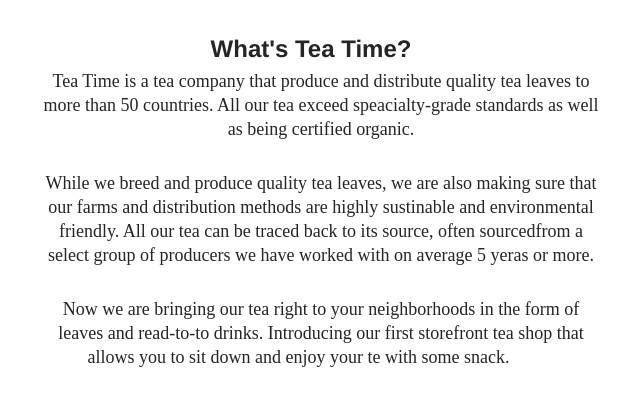
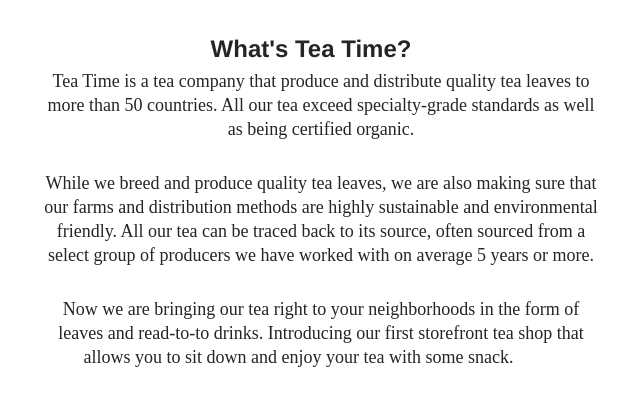
Before and after one commit to tommyli97/TommyLi_FoCoSite, a plain HTML site: page index.html in a window 1280 px wide. Shown: the part 843-1262 px from the top of the page, 319-959 px from the left. Drawn offline with Linux system fonts and the light colour scheme; a script that the page names is missing.

Commit message:
Update index.html

```diff
--- a/index.html
+++ b/index.html
@@ -32,13 +32,13 @@
 <div class="article">
 		<h3>What's Tea Time?&nbsp; &nbsp;</h3>
 				<p>
-					Tea Time is a tea company that produce and distribute quality tea leaves to more than 50 countries. All our tea exceed speacialty-grade standards as well as being certified organic.
+					Tea Time is a tea company that produce and distribute quality tea leaves to more than 50 countries. All our tea exceed specialty-grade standards as well as being certified organic.
 				</p>
 				<p>
-					While we breed and produce quality tea leaves, we are also making sure that our farms and distribution methods are highly sustinable and environmental friendly. All our tea can be traced back to its source, often sourcedfrom a select group of producers we have worked with on average 5 yeras or more.
+					While we breed and produce quality tea leaves, we are also making sure that our farms and distribution methods are highly sustainable and environmental friendly. All our tea can be traced back to its source, often sourced from a select group of producers we have worked with on average 5 years or more.
 				</p>
 				<p>
-			    Now we are bringing our tea right to your neighborhoods in the form of leaves and read-to-to drinks. Introducing our first storefront tea shop that allows you to sit down and enjoy your te with some snack. &nbsp; &nbsp; &nbsp; &nbsp; &nbsp; </p>
+			    Now we are bringing our tea right to your neighborhoods in the form of leaves and read-to-to drinks. Introducing our first storefront tea shop that allows you to sit down and enjoy your tea with some snack. &nbsp; &nbsp; &nbsp; &nbsp; &nbsp; </p>
 		  </div>
 	  </div>
 </div>
```
